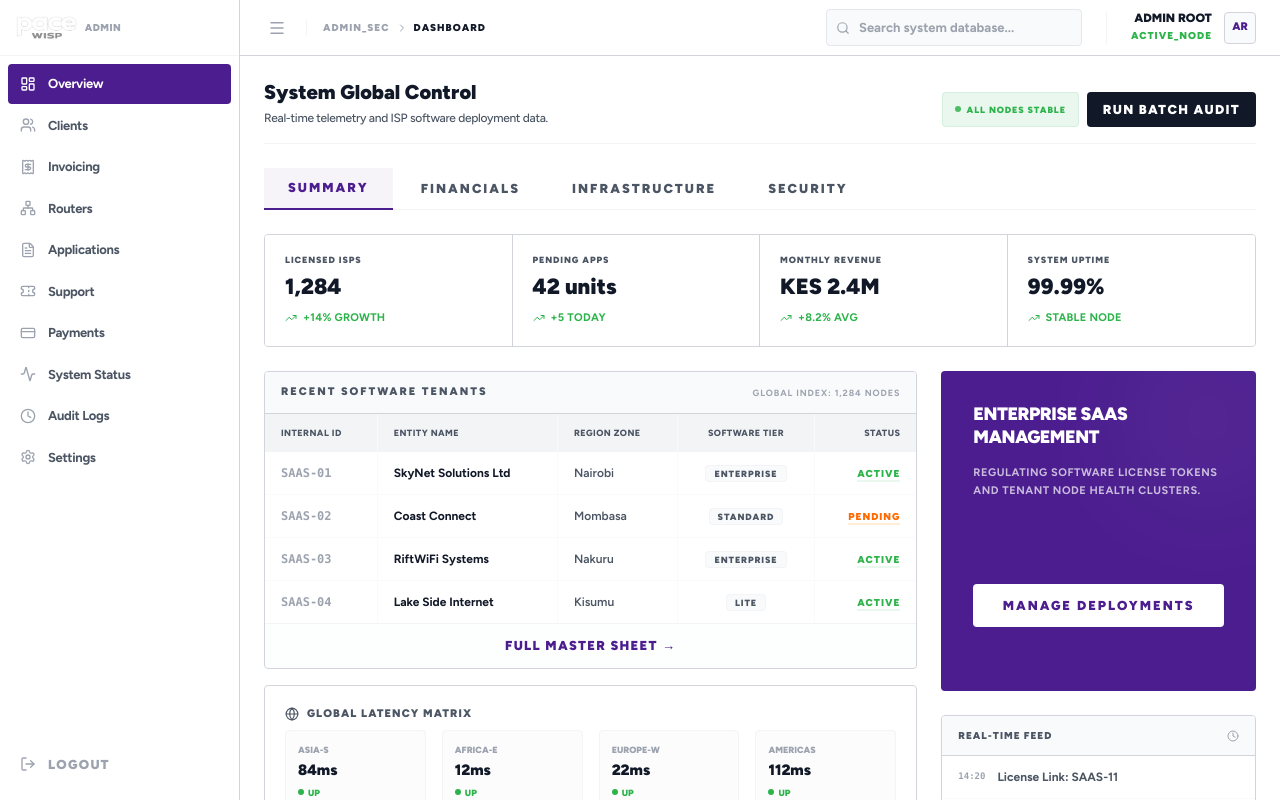
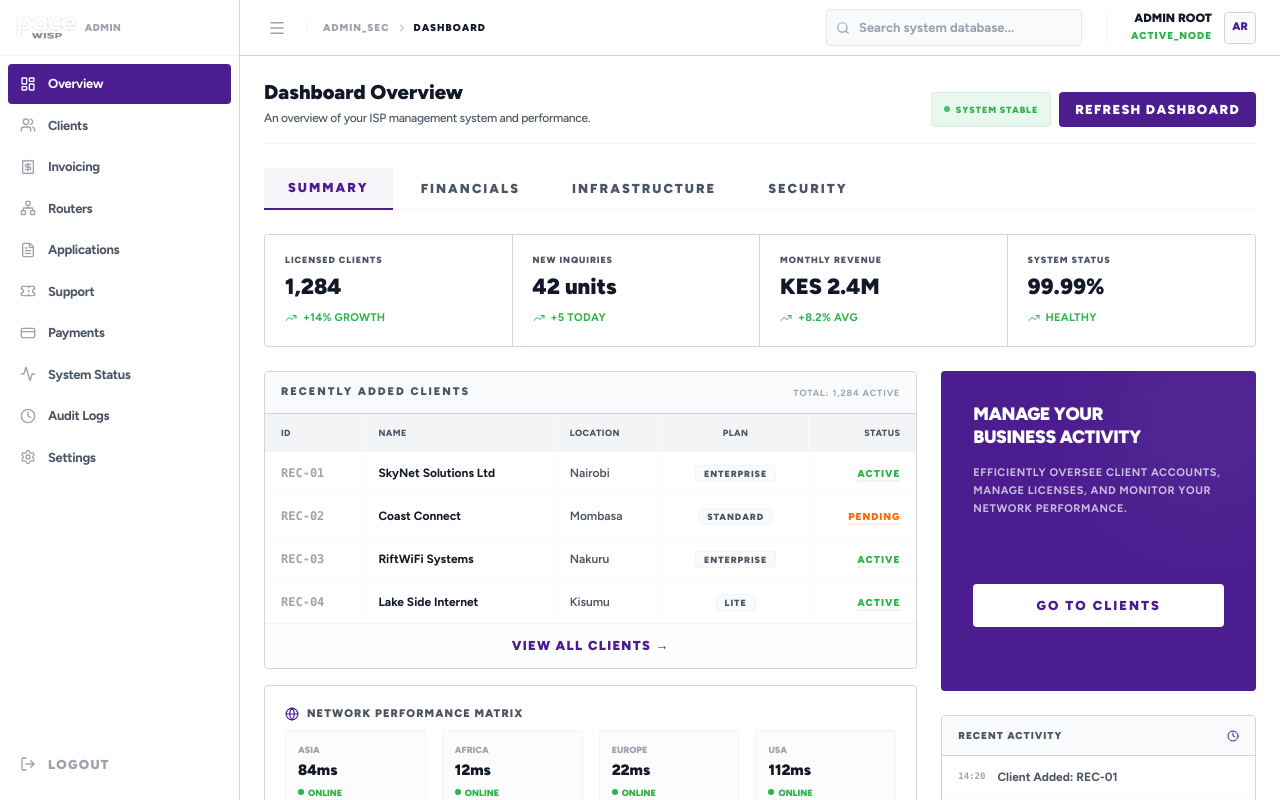
Before and after one commit to dennismutuku2005/pacewebsite, a Next.js app in the folder paceadmin/: page /dashboard in a window 1280 px wide. Shown: the top 800 px of the page. Built offline with nearby package versions, Linux system fonts and the light colour scheme.

Commit message:
Auto-update: page.js

```diff
--- a/paceadmin/src/app/dashboard/page.js
+++ b/paceadmin/src/app/dashboard/page.js
@@ -5,7 +5,7 @@ import { motion, AnimatePresence } from 'framer-motion'
 import {
     CheckCircle2, Globe, Laptop, Activity,
     CreditCard, Users, Zap, Clock, TrendingUp,
-    Receipt, Network
+    Receipt, Network, Search
 } from 'lucide-react'
 import { cn } from '@/lib/utils'
 
@@ -13,17 +13,17 @@ export default function DashboardPage() {
     const [activeTab, setActiveTab] = useState('summary')
 
     const stats = [
-        { label: 'Licensed ISPs', value: '1,284', change: '+14% growth' },
-        { label: 'Pending Apps', value: '42 units', change: '+5 today' },
+        { label: 'Licensed Clients', value: '1,284', change: '+14% growth' },
+        { label: 'New Inquiries', value: '42 units', change: '+5 today' },
         { label: 'Monthly Revenue', value: 'KES 2.4M', change: '+8.2% avg' },
-        { label: 'System Uptime', value: '99.99%', change: 'Stable Node' },
+        { label: 'System Status', value: '99.99%', change: 'Healthy' },
     ]
 
     const recentClients = [
-        { id: 'SAAS-01', name: 'SkyNet Solutions Ltd', region: 'Nairobi', tier: 'Enterprise', status: 'Active', age: '2h ago' },
-        { id: 'SAAS-02', name: 'Coast Connect', region: 'Mombasa', tier: 'Standard', status: 'Pending', age: '5h ago' },
-        { id: 'SAAS-03', name: 'RiftWiFi Systems', region: 'Nakuru', tier: 'Enterprise', status: 'Active', age: '1d ago' },
-        { id: 'SAAS-04', name: 'Lake Side Internet', region: 'Kisumu', tier: 'Lite', status: 'Active', age: '1d ago' },
+        { id: 'REC-01', name: 'SkyNet Solutions Ltd', region: 'Nairobi', tier: 'Enterprise', status: 'Active', age: '2h ago' },
+        { id: 'REC-02', name: 'Coast Connect', region: 'Mombasa', tier: 'Standard', status: 'Pending', age: '5h ago' },
+        { id: 'REC-03', name: 'RiftWiFi Systems', region: 'Nakuru', tier: 'Enterprise', status: 'Active', age: '1d ago' },
+        { id: 'REC-04', name: 'Lake Side Internet', region: 'Kisumu', tier: 'Lite', status: 'Active', age: '1d ago' },
     ]
 
     const tabs = [
@@ -36,19 +36,19 @@ export default function DashboardPage() {
     return (
         <div className="space-y-6 font-figtree">
 
-            {/* Title Section - Excel Style */}
+            {/* Title Section - User Centered */}
             <div className="border-b border-gray-100 pb-4 flex justify-between items-end">
                 <div>
-                    <h1 className="text-[20px] font-black text-admin-value leading-tight">System Global Control</h1>
-                    <p className="text-[12px] text-admin-label mt-1 font-medium tracking-tight">Real-time telemetry and ISP software deployment data.</p>
+                    <h1 className="text-[20px] font-black text-admin-value leading-tight">Dashboard Overview</h1>
+                    <p className="text-[12px] text-admin-label mt-1 font-medium tracking-tight">An overview of your ISP management system and performance.</p>
                 </div>
                 <div className="flex gap-2">
                     <div className="flex items-center gap-1.5 px-3 py-1.5 bg-pace-green-light border border-pace-green/10 rounded">
                         <div className="w-1.5 h-1.5 bg-pace-green rounded-full animate-pulse"></div>
-                        <span className="text-[9px] font-black text-pace-green uppercase tracking-widest leading-none">All Nodes Stable</span>
+                        <span className="text-[9px] font-black text-pace-green uppercase tracking-widest leading-none">System Stable</span>
                     </div>
-                    <button className="px-4 py-2 bg-admin-value text-white rounded text-[11px] font-black hover:bg-black transition-all uppercase tracking-widest shadow-none">
-                        Run Batch Audit
+                    <button className="px-4 py-2 bg-pace-purple text-white rounded text-[11px] font-black hover:bg-[#3d1a75] transition-all uppercase tracking-widest shadow-none">
+                        Refresh Dashboard
                     </button>
                 </div>
             </div>
@@ -71,10 +71,10 @@ export default function DashboardPage() {
                 ))}
             </div>
 
-            {/* Numerical Data Grid - Excel Matrix style */}
-            <div className="grid grid-cols-1 sm:grid-cols-2 lg:grid-cols-4 border border-pace-border divide-x divide-pace-border rounded overflow-hidden shadow-none">
+            {/* Numerical Data Grid */}
+            <div className="grid grid-cols-1 sm:grid-cols-2 lg:grid-cols-4 border border-pace-border rounded overflow-hidden shadow-none divide-x divide-pace-border bg-white">
                 {stats.map((stat) => (
-                    <div key={stat.label} className="bg-white p-5 hover:bg-gray-50 transition-colors">
+                    <div key={stat.label} className="p-5 hover:bg-gray-50 transition-colors">
                         <p className="text-[9px] font-black text-admin-label uppercase tracking-widest leading-none mb-3">{stat.label}</p>
                         <h3 className="text-[22px] font-black text-admin-value leading-none">{stat.value}</h3>
                         <p className="text-[11px] font-bold text-pace-green mt-3 flex items-center gap-1.5 uppercase tracking-wide">
@@ -93,21 +93,21 @@ export default function DashboardPage() {
                         exit={{ opacity: 0, y: -5 }}
                         className="grid grid-cols-1 lg:grid-cols-3 gap-6"
                     >
-                        {/* Table Section - The "Excel" Part */}
+                        {/* Table Section */}
                         <div className="lg:col-span-2 space-y-4">
                             <div className="border border-pace-border rounded bg-white overflow-hidden shadow-none">
                                 <div className="bg-gray-50 px-4 py-3 border-b border-pace-border flex justify-between items-center">
-                                    <h4 className="text-[11px] font-black text-admin-label uppercase tracking-[2px]">Recent Software Tenants</h4>
-                                    <span className="text-[9px] font-bold text-admin-dim uppercase tracking-widest">Global Index: 1,284 nodes</span>
+                                    <h4 className="text-[11px] font-black text-admin-label uppercase tracking-[2px]">Recently Added Clients</h4>
+                                    <span className="text-[9px] font-bold text-admin-dim uppercase tracking-widest">Total: 1,284 Active</span>
                                 </div>
                                 <div className="overflow-x-auto">
                                     <table className="w-full text-left text-[12px] whitespace-nowrap">
                                         <thead>
                                             <tr className="bg-white border-b border-gray-100 font-bold text-admin-label uppercase tracking-widest text-[9px]">
-                                                <th className="px-4 py-3 border-r border-gray-50 uppercase">Internal ID</th>
-                                                <th className="px-4 py-3 border-r border-gray-50 uppercase">Entity Name</th>
-                                                <th className="px-4 py-3 border-r border-gray-50 uppercase">Region Zone</th>
-                                                <th className="px-4 py-3 border-r border-gray-50 text-center uppercase">Software Tier</th>
+                                                <th className="px-4 py-3 border-r border-gray-50 uppercase">ID</th>
+                                                <th className="px-4 py-3 border-r border-gray-50 uppercase">Name</th>
+                                                <th className="px-4 py-3 border-r border-gray-50 uppercase">Location</th>
+                                                <th className="px-4 py-3 border-r border-gray-50 text-center uppercase">Plan</th>
                                                 <th className="px-4 py-3 text-right uppercase">Status</th>
                                             </tr>
                                         </thead>
@@ -132,22 +132,22 @@ export default function DashboardPage() {
                                     </table>
                                 </div>
                                 <div className="px-4 py-3 border-t border-gray-100 bg-gray-50/30 text-center">
-                                    <button className="text-[10px] font-black text-pace-purple hover:underline uppercase tracking-widest transition-all">Full Master Sheet &rarr;</button>
+                                    <button className="text-[10px] font-black text-pace-purple hover:underline uppercase tracking-widest transition-all">View All Clients &rarr;</button>
                                 </div>
                             </div>
 
-                            {/* Platform Status Log - High Density */}
+                            {/* Network Health */}
                             <div className="border border-pace-border rounded p-5 bg-white space-y-4 shadow-none">
                                 <div className="flex items-center gap-2 mb-2">
-                                    <Globe size={14} className="text-admin-label" />
-                                    <h4 className="text-[11px] font-black text-admin-label uppercase tracking-widest">Global Latency Matrix</h4>
+                                    <Globe size={14} className="text-pace-purple" />
+                                    <h4 className="text-[11px] font-black text-admin-label uppercase tracking-widest">Network Performance Matrix</h4>
                                 </div>
                                 <div className="grid grid-cols-2 sm:grid-cols-4 gap-4">
                                     {[
-                                        { n: 'Asia-S', v: '84ms', s: 'UP' },
-                                        { n: 'Africa-E', v: '12ms', s: 'UP' },
-                                        { n: 'Europe-W', v: '22ms', s: 'UP' },
-                                        { n: 'Americas', v: '112ms', s: 'UP' },
+                                        { n: 'Asia', v: '84ms', s: 'Online' },
+                                        { n: 'Africa', v: '12ms', s: 'Online' },
+                                        { n: 'Europe', v: '22ms', s: 'Online' },
+                                        { n: 'USA', v: '112ms', s: 'Online' },
                                     ].map((n) => (
                                         <div key={n.n} className="p-3 border border-gray-100 rounded bg-gray-50/50">
                                             <p className="text-[9px] font-black text-admin-dim uppercase">{n.n}</p>
@@ -162,35 +162,35 @@ export default function DashboardPage() {
                             </div>
                         </div>
 
-                        {/* Action Panel - Simplified */}
+                        {/* Action Panel */}
                         <div className="space-y-6">
                             <div className="bg-pace-purple p-8 rounded text-white space-y-8 flex flex-col justify-between shadow-none min-h-[320px] relative overflow-hidden">
                                 <div className="relative z-10">
-                                    <h4 className="text-[18px] font-black leading-tight uppercase tracking-tight">Enterprise SaaS <br /> Management</h4>
-                                    <p className="text-[11px] font-bold text-white/70 mt-4 leading-relaxed uppercase tracking-wider">Regulating software license tokens and tenant node health clusters.</p>
+                                    <h4 className="text-[18px] font-black leading-tight uppercase tracking-tight">Manage Your <br /> Business Activity</h4>
+                                    <p className="text-[11px] font-bold text-white/70 mt-4 leading-relaxed uppercase tracking-wider">Efficiently oversee client accounts, manage licenses, and monitor your network performance.</p>
                                 </div>
                                 <div className="space-y-2 relative z-10">
-                                    <button className="w-full py-3 bg-white text-pace-purple rounded text-[10px] font-black uppercase tracking-[2px] hover:bg-gray-100 transition-all">Manage Deployments</button>
+                                    <button className="w-full py-3 bg-white text-pace-purple rounded text-[10px] font-black uppercase tracking-[2px] hover:bg-gray-100 transition-all">Go to Clients</button>
                                 </div>
                                 <div className="absolute top-0 right-0 w-48 h-48 bg-white/5 rounded-full blur-[60px] translate-x-12 -translate-y-12"></div>
                             </div>
 
                             <div className="border border-pace-border rounded bg-white overflow-hidden shadow-none">
                                 <div className="bg-gray-50 px-4 py-3 border-b border-pace-border flex justify-between items-center">
-                                    <h4 className="text-[10px] font-black text-admin-label uppercase tracking-widest">Real-time Feed</h4>
-                                    <Clock size={12} className="text-admin-dim" />
+                                    <h4 className="text-[10px] font-black text-admin-label uppercase tracking-widest">Recent activity</h4>
+                                    <Clock size={12} className="text-pace-purple" />
                                 </div>
                                 <div className="divide-y divide-gray-50">
                                     {[
-                                        { t: '14:20', m: 'License Link: SAAS-11' },
-                                        { t: '14:15', m: 'Node Sync: African Cluster' },
-                                        { t: '13:58', m: 'Revenue Match: INV-0221' },
-                                        { t: '13:45', m: 'Inquiry: New SaaS Lead' },
-                                        { t: '13:30', m: 'Security: Super_Auth Entry' },
+                                        { t: '14:20', m: 'Client Added: REC-01' },
+                                        { t: '14:15', m: 'Network Sync Complete' },
+                                        { t: '13:58', m: 'Payment Matched: INV-0221' },
+                                        { t: '13:45', m: 'New Support Ticket' },
+                                        { t: '13:30', m: 'Dashboard Access: Admin' },
                                     ].map((e, idx) => (
                                         <div key={idx} className="px-4 py-3 flex gap-3 items-center group cursor-default">
-                                            <span className="text-[9px] font-black text-admin-dim group-hover:text-admin-label transition-colors uppercase tabular-nums tabular-nums font-mono">{e.t}</span>
-                                            <span className="text-[12px] font-bold text-admin-label group-hover:text-admin-value transition-colors">{e.m}</span>
+                                            <span className="text-[9px] font-black text-admin-dim group-hover:text-admin-label transition-colors uppercase tabular-nums font-mono">{e.t}</span>
+                                            <span className="text-[12px] font-bold text-admin-label group-hover:text-pace-purple transition-colors">{e.m}</span>
                                         </div>
                                     ))}
                                 </div>
```
